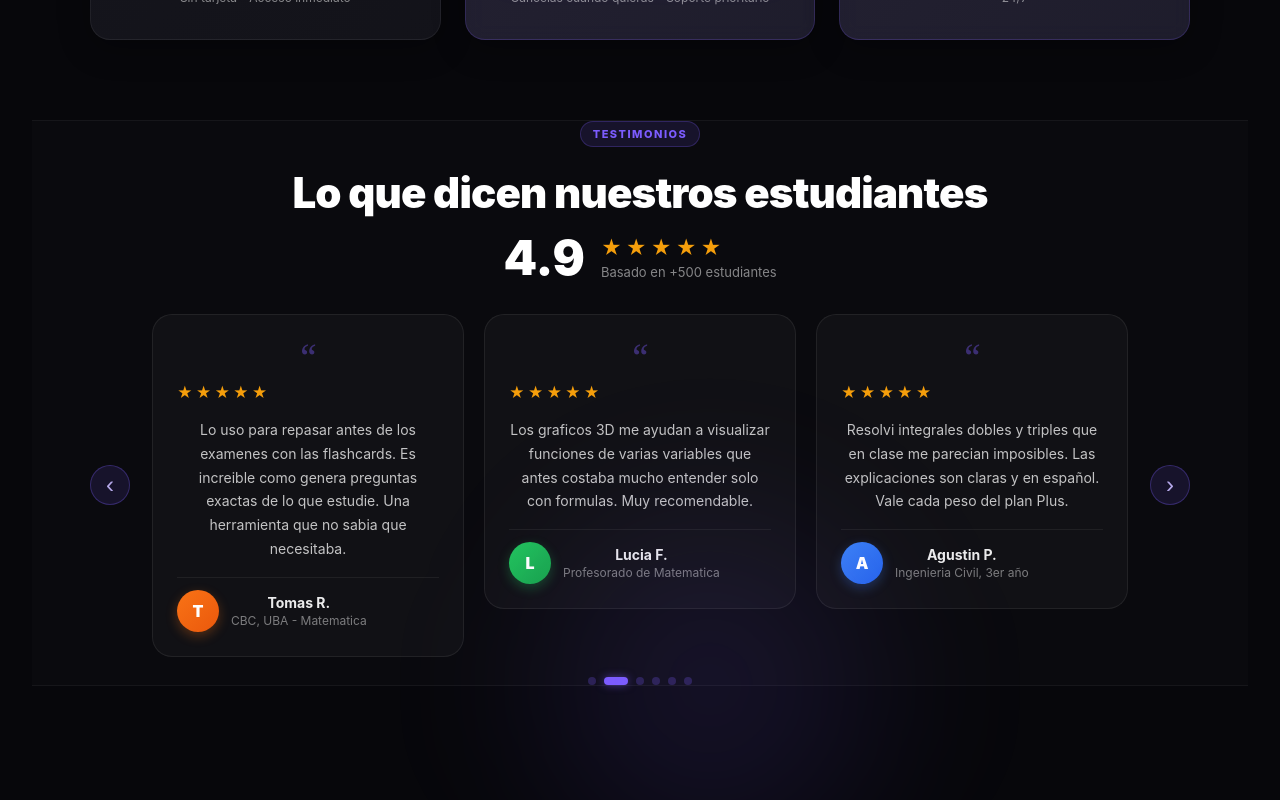
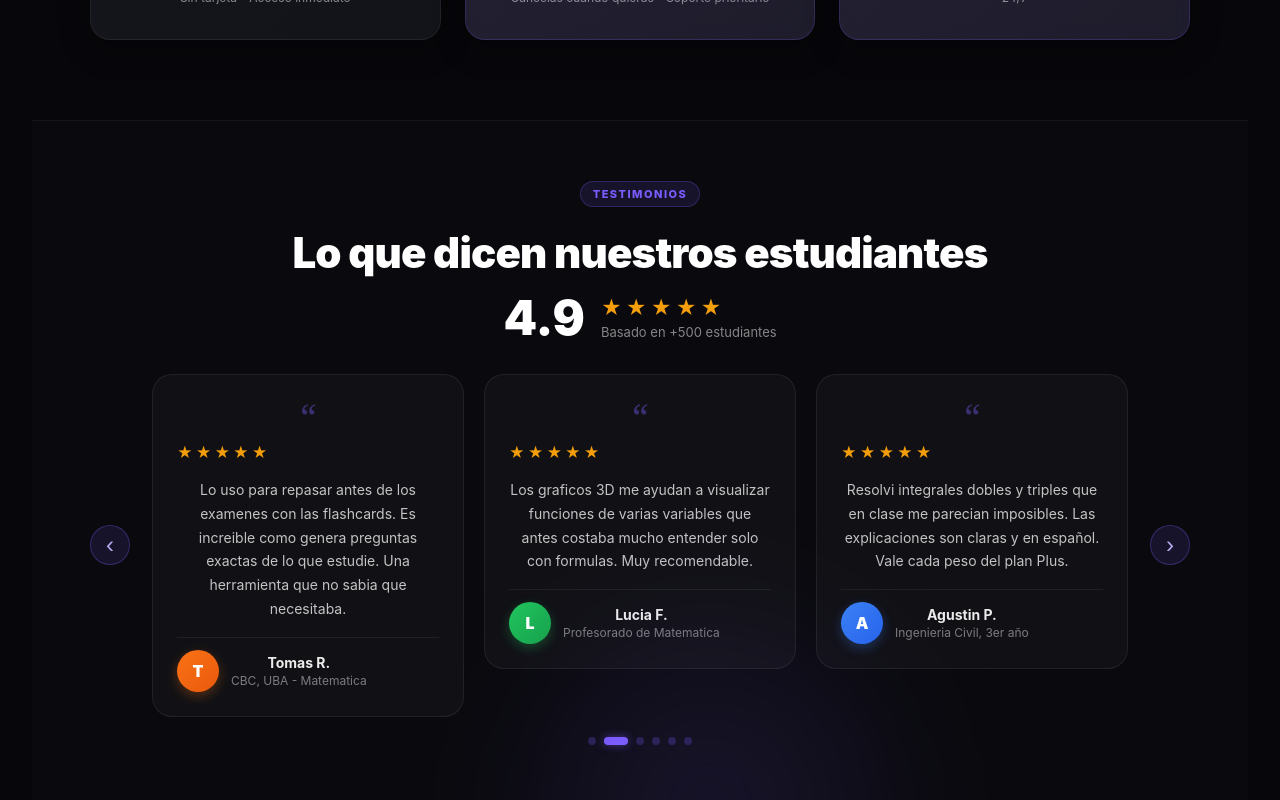
Before and after one commit to ianlevin01/mathApsFront, a React (Vite) app: page / in a window 1280 px wide. Shown: the part 3260-4060 px from the top of the page. Built offline with nearby package versions, Linux system fonts and the light colour scheme.

Commit message:
troll testimonios

```diff
--- a/src/index.css
+++ b/src/index.css
@@ -2174,7 +2174,7 @@ section {
 ========================================================= */
 
 .lp-testimonials {
-  padding: 0px 24px;
+  padding: 60px 24px;
   background: rgba(255,255,255,0.012);
   border-top: 1px solid rgba(255,255,255,0.05);
   border-bottom: 1px solid rgba(255,255,255,0.05);
```
